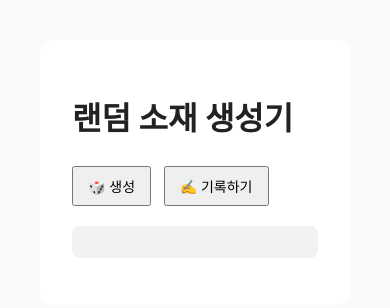
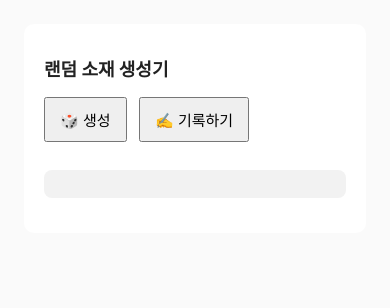
Before and after one commit to remi1226103-cmd/mopmapmup, a plain HTML site: page index.html in a window 390 px wide. Drawn offline with Linux system fonts and the light colour scheme.

Commit message:
Update index.html

```diff
--- a/index.html
+++ b/index.html
@@ -46,6 +46,43 @@
       font-size: 15px;
       white-space: pre-wrap;
     }
+/* =========================
+   모바일 대응
+========================= */
+@media (max-width: 600px) {
+
+  body {
+    padding: 16px;
+  }
+
+  .container {
+    max-width: 100%;
+    padding: 20px;
+    border-radius: 10px;
+  }
+
+  h1, h2 {
+    font-size: 18px;
+  }
+
+  button {
+    font-size: 15px;
+    padding: 10px 14px;
+    margin-bottom: 8px;
+  }
+
+  #result,
+  pre {
+    font-size: 15px;
+    padding: 14px;
+  }
+
+  textarea {
+    font-size: 16px;      /* 모바일 가독성 핵심 */
+    height: 360px;        /* 모바일에서 더 길게 */
+  }
+}
+
   </style>
 <meta name="viewport" content="width=device-width, initial-scale=1.0">
 
```
